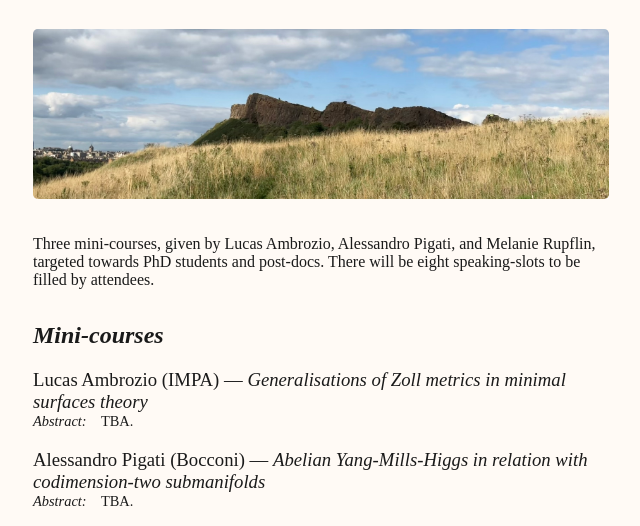
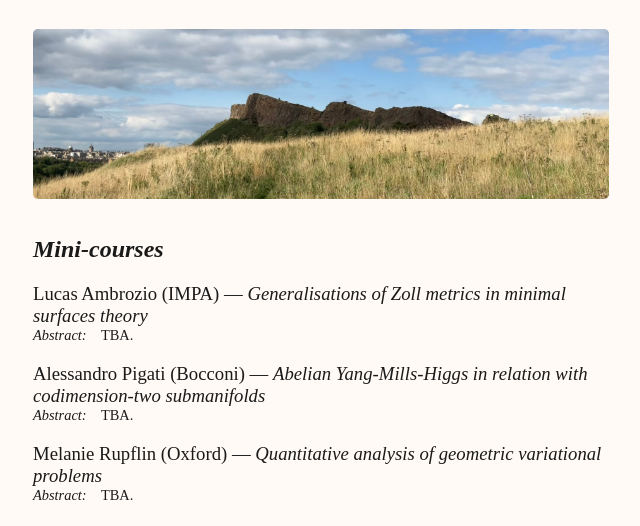
Before and after one commit to pde-geometry-analysis/pde-geometry-analysis.github.io, a plain HTML site: page index.html in a window 1280 px wide. Shown: the part 211-737 px from the top of the page, without its empty margins (319-959 px from the left). Drawn offline with Linux system fonts and the light colour scheme; a web font is replaced by a local one.

Commit message:
Build Wed 10 Dec 14:03:58 GMT 2025

```diff
--- a/index.html
+++ b/index.html
@@ -176,10 +176,10 @@
 <div class="banner">
 <img src="banner.jpg">
 </div>
-<p>Three mini-courses, given by Lucas Ambrozio, Alessandro Pigati, and
-Melanie Rupflin, targeted towards PhD students and post-docs. There will
-be eight speaking-slots to be filled by attendees.</p>
 <!--
+Three mini-courses, given by Lucas Ambrozio, Alessandro Pigati, and Melanie Rupflin, targeted towards PhD students and post-docs.
+There will be eight speaking-slots to be filled by attendees.
+
 ::: deadline
 Registration deadline: 1st August 2025 (at 2359 BST)
 :::
```
